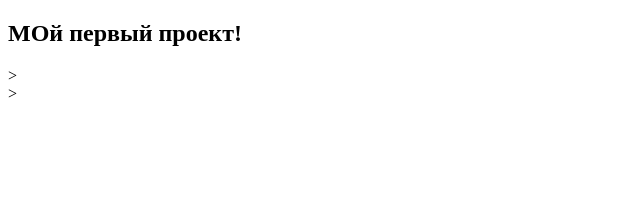
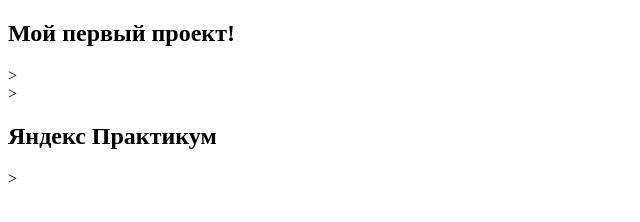
Before and after one commit to zaneov/first-project, a plain HTML site: page index.html in a window 1280 px wide. Shown: the whole page, without its empty margins (0-640 px from the left). Drawn offline with Linux system fonts and the light colour scheme.

Commit message:
Мой второй коммит

```diff
--- a/index.html
+++ b/index.html
@@ -5,9 +5,12 @@
   <title>Мой первый поект!</title>
   <link rel="stylesheet" href="style.css">
  </head>
- <body>
+ <body class="page">
     <header>
-        <h2 class="h2"> МОй первый проект! </h2>>
+        <h2 class="h2"> Мой первый проект! </h2>>
     </header>>
+    <footer>
+        <h2>Яндекс Практикум</h2>
+    </footer>>
  </body>
 </html>
```
